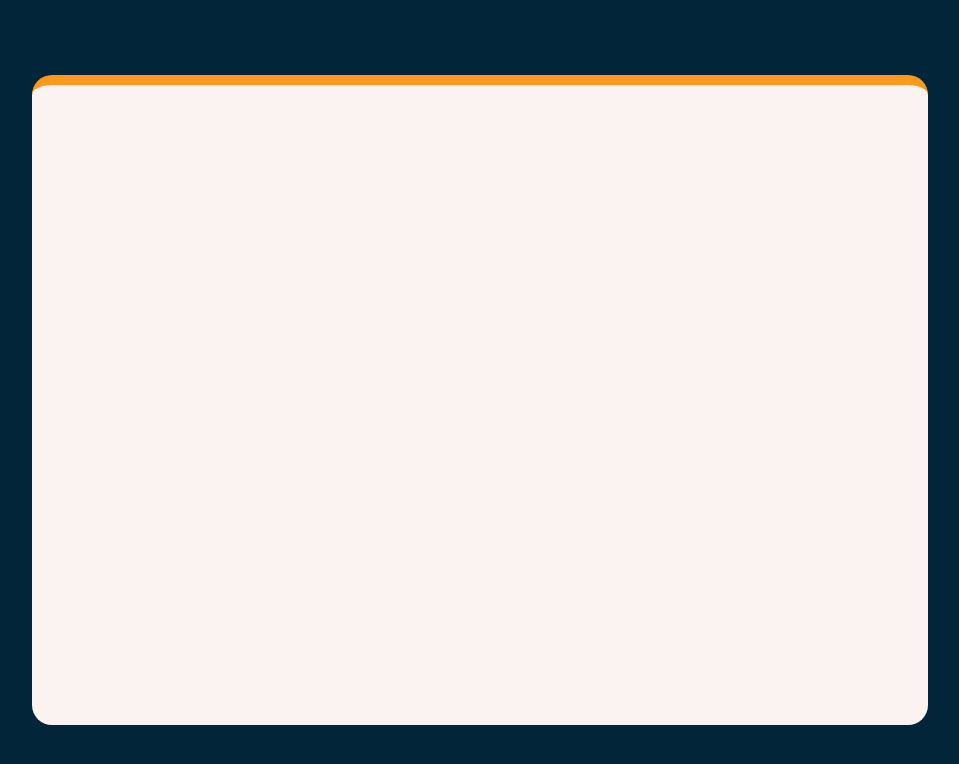
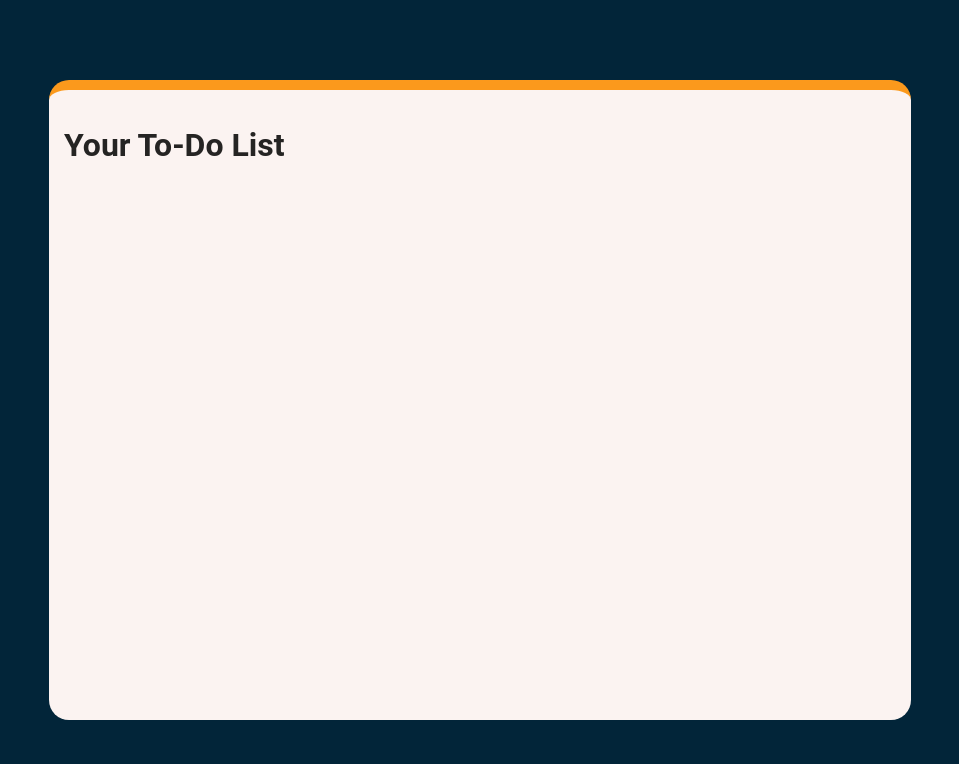
Before and after one commit to JoaoNegreiros48/React-To-do-List, a React (Create React App) app: page / in a window 1280 px wide. Shown: the top 764 px of the page, without its empty margins (160-1119 px from the left). Built offline with nearby package versions, Linux system fonts and the light colour scheme.

Commit message:
Add title component

```diff
--- a/src/App.css
+++ b/src/App.css
@@ -5,12 +5,18 @@ body{
   align-items: center;
   justify-content: center;
   height: 100vh;
+  font-family: 'Roboto', sans-serif;
+}
+h1{
+  font-weight: 600;
+  opacity: 85%;
 }
 .ToDoList{
   background-color: #FBF3F1;
-  width: 70vw;
-  height: 80vh;
+  width: 65vw;
+  height: 75vh;
   display: flex;
   border-radius: 20px;
   border-top: 10px solid #FB991C;
+  padding: 15px;
 }
--- /dev/null
+++ b/src/components/todoTitle.js
@@ -0,0 +1,5 @@
+export default  function ToDoTitle() {
+    return (
+      <h1>Your To-Do List</h1>
+    );
+  }
--- a/src/components/todolist.js
+++ b/src/components/todolist.js
@@ -1,7 +1,9 @@
+import ToDoTitle from './todoTitle';
+
 export default  function ToDoList() {
     return (
       <div className="ToDoList">
-
+        <ToDoTitle />
       </div>
     );
   }
```
